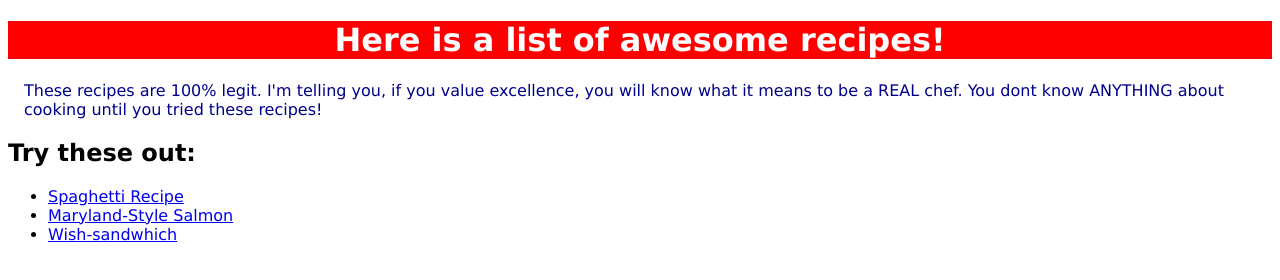
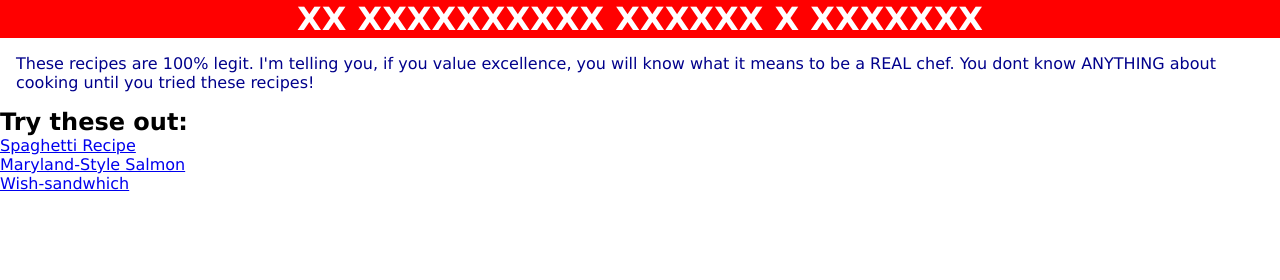
Before and after one commit to 7Brandyn/odin-recipes, a plain HTML site: page index.html in a window 1280 px wide. Drawn offline with Linux system fonts and the light colour scheme.

Commit message:
Added border styling to css, added custom text on html

```diff
--- a/index.html
+++ b/index.html
@@ -10,7 +10,7 @@
 <body>
     <div class="head">
         <h1>
-            Here is a list of awesome recipes!
+            XX XXXXXXXXXX XXXXXX X XXXXXXX
         </h1>
     </div>
     <div class="para-container">
--- a/styles.css
+++ b/styles.css
@@ -1,3 +1,9 @@
+* {
+    box-sizing: border-box;
+    padding: 0;
+    margin: 0;
+}
+
 body {
     font-family: 'Lucida Sans', 'Lucida Sans Regular', 'Lucida Grande', 'Lucida Sans Unicode', Geneva, Verdana, sans-serif;
 }
@@ -15,8 +21,6 @@ p {
     color: darkblue;
 }
 
-
-
 .head {
     text-align: center;
     background-color: red;
```
